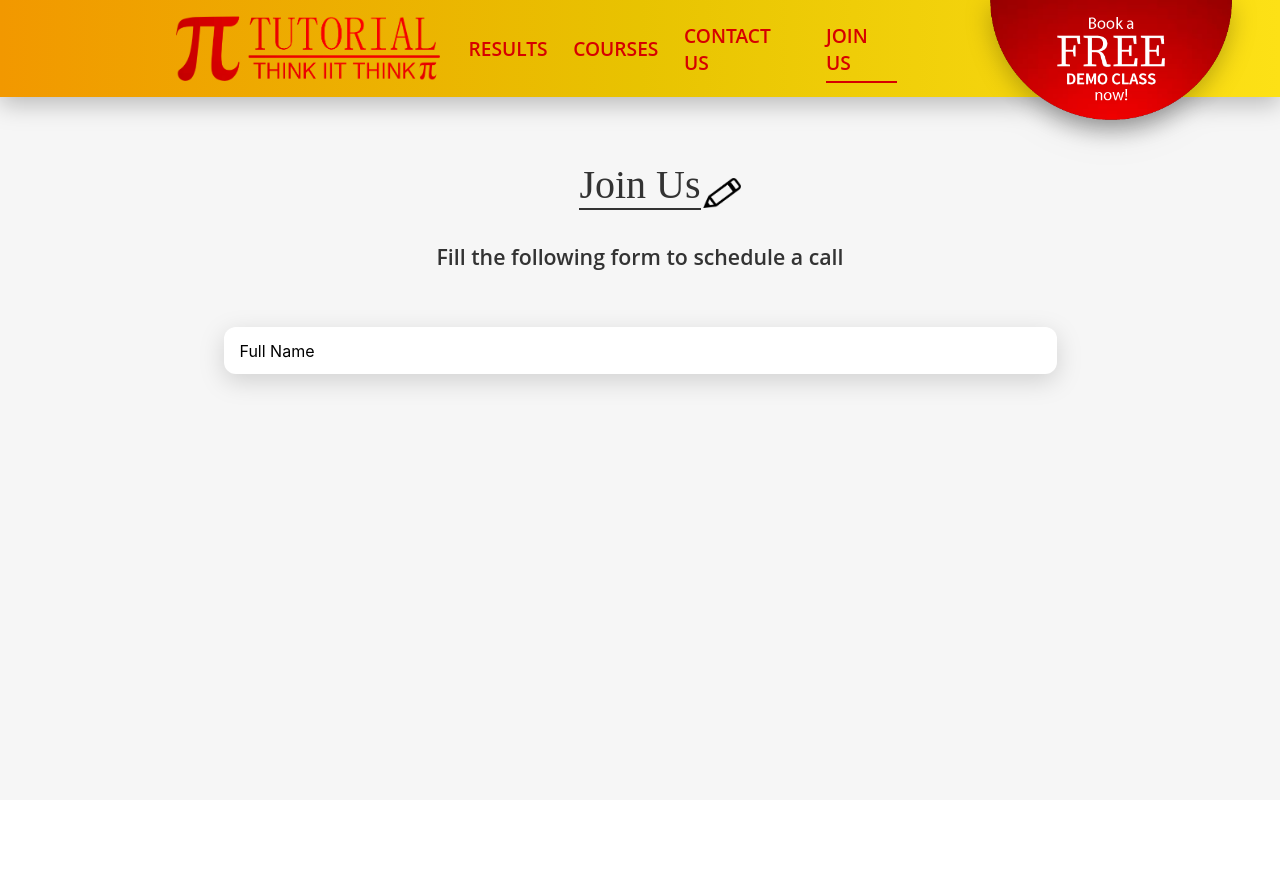
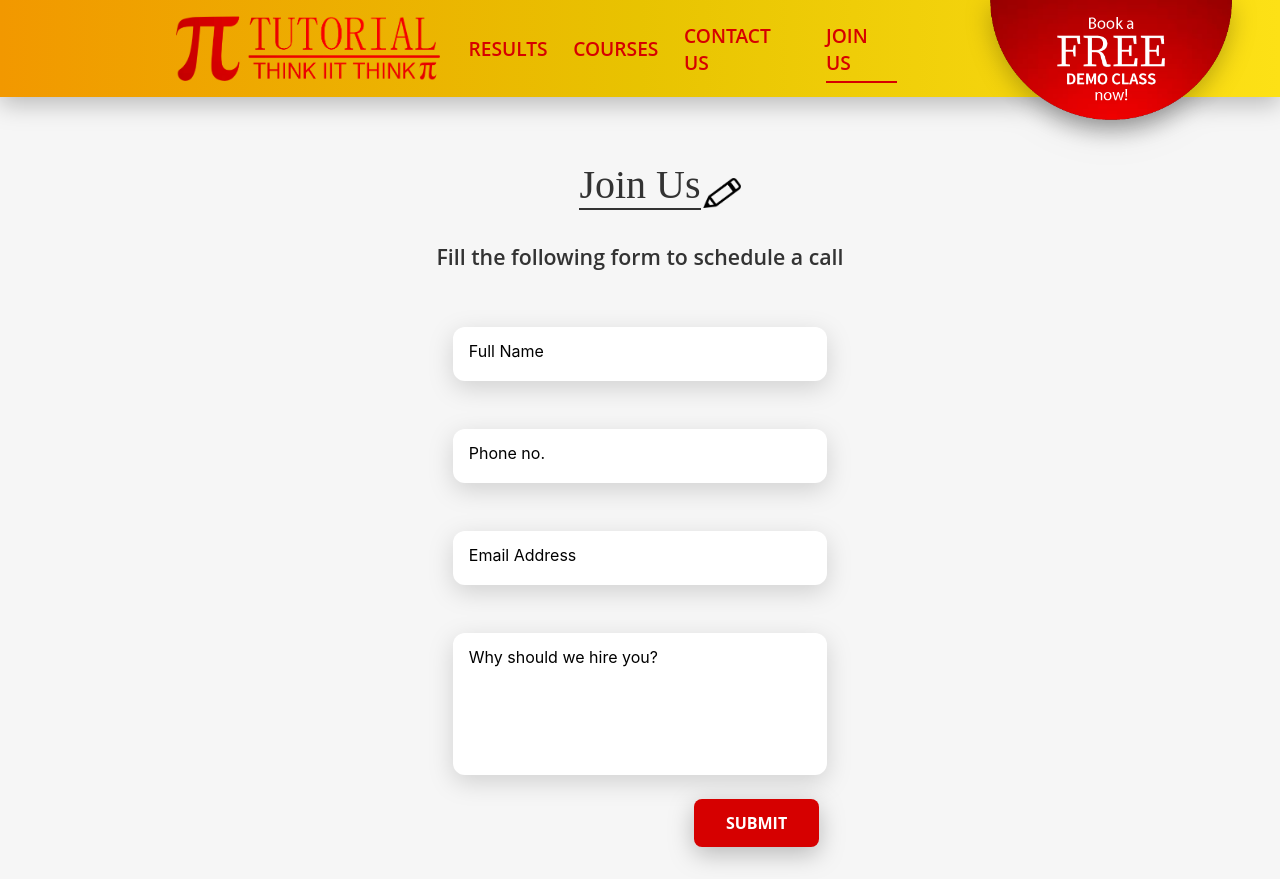
Before and after one commit to DeveloperDowny/pitutorial, a Next.js app: page /join-us in a window 1280 px wide. Before the commit the page ends 800 px from the top, so only its background shows below. Built offline with nearby package versions, Linux system fonts and the light colour scheme; a web font is replaced by a local one.

Commit message:
before adding mailing

```diff
--- a/pages/join-us.jsx
+++ b/pages/join-us.jsx
@@ -1,50 +1,69 @@
 import { Heading1, InputField, Navbar2 as Navbar } from "../src/components";
-import { useRef, useState, useEffect } from "react";
-import gsap from "gsap";
+import { useRef, useState } from "react";
 
 const JoinUs = () => {
-  let labelRef = useRef(null);
+  // let labelRef = useRef(null);
   const [fullName, setFullName] = useState("");
-  // let inRef = useRef(null);
-  // const [postData, setPostData] = useState({
-  //   full_name: "",
-  //   phone_no: "",
-  //   email_add: "",
-  //   wantToApplyAs: "",
-  // });
-  let tween;
+  const [phoneNo, setPhoneNo] = useState("");
+  const [emailAdd, setEmailAdd] = useState("");
+  const [custom, setCustom] = useState("");
 
   return (
     <div>
       <Navbar whichActive={"join_us"} />
       <div className={`offWhiteBg superContainer`}>
-        <div className="mainContainer">
+        <div className="formContainer">
           <div>
             <Heading1 title={"Join Us"} />
           </div>
           <p
             style={{
-              marginBottom: "2.5rem",
+              marginBottom: "2rem",
             }}
             className="pTextSmall"
           >
             Fill the following form to schedule a call
           </p>
-          {/* <InputField title={"Full Name"} /> */}
 
           <InputField
             ph={"Full Name"}
-            propName={"full_name"}
-            labelRef={labelRef}
-            tween={tween}
+            labelRef={useRef(null)}
             setPostData={setFullName}
             postData={fullName}
           />
 
-          <p>{fullName}</p>
-          {/* <InputField />
-          <InputField />
-          <InputField /> */}
+          <InputField
+            ph={"Phone no."}
+            labelRef={useRef(null)}
+            setPostData={setPhoneNo}
+            postData={phoneNo}
+          />
+          <InputField
+            ph={"Email Address"}
+            labelRef={useRef(null)}
+            setPostData={setEmailAdd}
+            postData={emailAdd}
+          />
+          <InputField
+            ph={"Why should we hire you?"}
+            labelRef={useRef(null)}
+            setPostData={setCustom}
+            postData={custom}
+          />
+          <div
+            className="flexCenter"
+            style={{ alignItems: "flex-end", marginRight: "2rem" }}
+          >
+            <button
+              style={{ marginBottom: "2rem" }}
+
+              // style={{ minWidth: "242px" }}
+            >
+              Submit
+            </button>
+          </div>
+
+          {/* <p>{fullName}</p> */}
         </div>
       </div>
     </div>
--- a/src/components/InputField/InputField.jsx
+++ b/src/components/InputField/InputField.jsx
@@ -3,30 +3,11 @@ import gsap, { shuffle } from "gsap";
 
 const InputField = ({
   labelRef,
-  tween,
+
   setPostData,
-  postData,
+
   ph,
-  propName,
 }) => {
-  // const [played, setplayed] = useState(false)
-  // let isReversed = false;
-  // let decider = "10";
-  // useEffect(() => {
-  //   tween = gsap.to(labelRef.current, {
-  //     y: "-3rem",
-  //     scale: "1.3",
-  //     //perfect for page load
-
-  //     duration: 0.1,
-  //     // opacity: 1,
-  //     // scale: 5,
-  //     // ease: "back",
-  //   });
-
-  //   tween.pause();
-  // });
-
   return (
     <div
       style={{
@@ -43,121 +24,89 @@ const InputField = ({
           zIndex: "9",
           textAlign: "center",
           position: "absolute",
-          top: "0.9rem",
-          left: "2rem",
+          top: "1.4rem",
+          left: "2.5rem",
         }}
         onClick={(e) => {
           gsap.to(labelRef.current, {
-            y: "-3rem",
-            scale: "1.3",
-            //perfect for page load
+            y: "-2.5rem",
+            scale: "1.2",
 
             duration: 0.1,
-            // opacity: 1,
-            // scale: 5,
-            // ease: "back",
           });
-          document.getElementsByTagName("input")[0].focus();
-          // if (decider === "10") {
-          //   // tween.play();
-          //   gsap.to(labelRef.current, {
-          //     y: "-3rem",
-          //     scale: "1.3",
-          //     //perfect for page load
-
-          //     duration: 0.1,
-          //     // opacity: 1,
-          //     // scale: 5,
-          //     // ease: "back",
-          //   });
-          //   document.getElementsByTagName("input")[0].focus();
-          //   decider = "00";
-          // }
-          // if (!isReversed) {
-          //   // shouldPlay = false;
-          //   // console.log(shouldPlay);
-          //   tween.play();
-          //   document.getElementsByTagName("input")[0].focus();
-          // }
+          e.target.nextElementSibling.focus();
+          // document.getElementsByTagName("input")[0].focus();
         }}
       >
         {ph}
       </p>
 
-      <input
+      {ph === "Why should we hire you?" ? (
+        <textarea
+          onChange={(e) => {
+            setPostData(e.target.value);
+          }}
+          onClick={(e) => {
+            gsap.to(labelRef.current, {
+              y: "-2.5rem",
+              scale: "1.2",
+
+              duration: 0.1,
+            });
+          }}
           onBlur={(e) => {
-          // console.log(shouldPlay);
             if (e.target.value == "") {
               console.log("reversed");
-            // tween =
+
               gsap.to(labelRef.current, {
                 y: "0",
                 scale: "1",
-              //perfect for page load
 
                 duration: 0.1,
-              // opacity: 1,
-              // scale: 5,
-              // ease: "back",
               });
-            // tween.reverse();
-            // decider = "11";
             }
           }}
-        // ref={inRef}
+          rows={"5"}
+          style={{ resize: "none" }}
+
+          // style={{ maxWidth: "92%", marginRight: "4rem" }}
+        />
+      ) : (
+        <input
+          onBlur={(e) => {
+            if (e.target.value == "") {
+              console.log("reversed");
+
+              gsap.to(labelRef.current, {
+                y: "0",
+                scale: "1",
+
+                duration: 0.1,
+              });
+            }
+          }}
           onClick={(e) => {
             gsap.to(labelRef.current, {
-            y: "-3rem",
-            scale: "1.3",
-            //perfect for page load
+              y: "-2.5rem",
+              scale: "1.2",
 
               duration: 0.1,
-            // opacity: 1,
-            // scale: 5,
-            // ease: "back",
             });
-          // if (decider === "10" || decider === "11") {
-          //   // tween.play();
-          //   gsap.to(labelRef.current, {
-          //     y: "-3rem",
-          //     scale: "1.3",
-          //     //perfect for page load
-
-          //     duration: 0.1,
-          //     // opacity: 1,
-          //     // scale: 5,
-          //     // ease: "back",
-          //   });
-          //   // decider = "00";
-          //   // document.getElementsByTagName("input")[0].focus();
-          // }
           }}
-        // placeholder="ph"
           onChange={(e) => {
-          // shouldPlay = false;
             setPostData(e.target.value);
           }}
         />
+      )}
     </div>
-    // <div className="flexCenter" style={{ alignItems: "flex-start" }}>
-    //   <p className="form__pText">{title}</p>
-    //   <input
-    //     style={{ width: "200px" }}
-    //     type="tel"
-    //     id="phone"
-    //     name="phone"
-    //     placeholder="123-45-678"
-    //     pattern="[0-9]{3}-[0-9]{2}-[0-9]{3}"
-    //   />
-    // </div>
   );
 };
 
 export default InputField;
 
 {
-  /* <input type="tel" id="phone" name="phone" placeholder="123-45-678"
+  /* <input type="tel" id="phone" name="phone" placeholder="1.2-45-678"
   pattern="[0-9]{3}-[0-9]{2}-[0-9]{3}"><br><br>
-  <small>Format: 123-45-678</small><br><br>
+  <small>Format: 1.2-45-678</small><br><br>
   <input type="submit"></input> */
 }
--- a/styles/globals.css
+++ b/styles/globals.css
@@ -120,9 +120,11 @@ a {
   background: var(--blackAlternate);
 }
 
-input {
+input, textarea {
+  font-family: 'Open sans', serif;
+  font-size: 1rem;
   padding: 1rem;
-  margin: 1rem;
+  margin: 1.5rem;
   /* z-index: -1; */
   /* margin: 5rem; */
   border-radius: var(--smallBorderRadius);
@@ -133,7 +135,7 @@ input {
   /* transition: 2s; */
 }
 
-input:focus {
+input:focus, textarea:focus {
   /* background: rgba(225, 115, 255, 0.5); */
 
   /* border: 0; */
@@ -142,3 +144,29 @@ input:focus {
   outline: 3px solid #80BDFF;
   /* outline-offset: 3px; */
 }
+
+button {
+  background: var(--primaryColor);
+  outline: none;
+  border: 0;
+  padding: 0.8rem 2rem;
+  color: white;
+  border-radius: 8px;
+  text-transform: uppercase;
+  font-family: 'Open sans', serif;
+  font-weight: bold;
+  filter: var(--dropShadow);
+  font-size: 1rem;
+  transition: filter 0.25s;
+
+}
+
+button:hover {
+  filter: none;
+  cursor: pointer;
+  /* color: #333; */
+}
+
+.formContainer {
+  width: 33%;
+}
```
Lines whose indentation alone changed are shown as unchanged.
